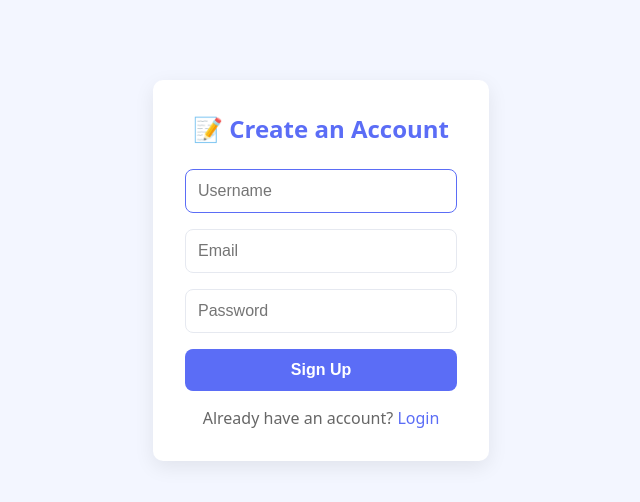
After one commit to zmikicdroin/vid-org-thumb, a Flask app: page /signup in a window 1280 px wide. The commit adds this page. Shown: the top 502 px of the page, without its empty margins (319-959 px from the left). Run offline with Flask 3, Linux system fonts and the light colour scheme.

Commit message:
Add authentication functionality with user signup, login, and session management
Co-authored-by: zmikicdroin <191678027+zmikicdroin@users.noreply.github.com>

```diff
--- a/app.py
+++ b/app.py
@@ -1,5 +1,7 @@
-from flask import Flask, render_template, request, redirect, url_for, jsonify, send_from_directory
+from flask import Flask, render_template, request, redirect, url_for, jsonify, send_from_directory, flash
 from flask_sqlalchemy import SQLAlchemy
+from flask_login import LoginManager, UserMixin, login_user, login_required, logout_user, current_user
+from flask_bcrypt import Bcrypt
 from datetime import datetime
 import os
 import cv2
@@ -24,14 +26,36 @@ app.config['UPLOAD_FOLDER'] = os.environ.get('UPLOAD_FOLDER', 'uploads')
 app.config['THUMBNAIL_FOLDER'] = os.environ.get('THUMBNAIL_FOLDER', 'thumbnails')
 app.config['MAX_CONTENT_LENGTH'] = 500 * 1024 * 1024  # 500MB
 app.config['ALLOWED_EXTENSIONS'] = {'mp4', 'avi', 'mov', 'mkv', 'webm', 'flv'}
+app.config['SECRET_KEY'] = os.environ.get('SECRET_KEY', 'dev-secret-key-change-in-production')
 
 db = SQLAlchemy(app)
+bcrypt = Bcrypt(app)
+login_manager = LoginManager(app)
+login_manager.login_view = 'login'
+login_manager.login_message = 'Please log in to access this page.'
 
 # Ensure directories exist
 os.makedirs(app.config['UPLOAD_FOLDER'], exist_ok=True)
 os.makedirs(app.config['THUMBNAIL_FOLDER'], exist_ok=True)
 
 # Database Models
+class User(UserMixin, db.Model):
+    id = db.Column(db.Integer, primary_key=True)
+    username = db.Column(db.String(80), unique=True, nullable=False)
+    email = db.Column(db.String(120), unique=True, nullable=False)
+    password_hash = db.Column(db.String(128), nullable=False)
+    created_at = db.Column(db.DateTime, default=datetime.utcnow)
+
+    def set_password(self, password):
+        self.password_hash = bcrypt.generate_password_hash(password).decode('utf-8')
+
+    def check_password(self, password):
+        return bcrypt.check_password_hash(self.password_hash, password)
+
+@login_manager.user_loader
+def load_user(user_id):
+    return User.query.get(int(user_id))
+
 class Category(db.Model):
     id = db.Column(db.Integer, primary_key=True)
     name = db.Column(db.String(100), nullable=False, unique=True)
@@ -140,7 +164,79 @@ def generate_video_thumbnail(video_path):
         print(f"Error generating thumbnail: {e}")
         return None
 
+# Authentication Routes
+@app.route('/signup', methods=['GET', 'POST'])
+def signup():
+    if current_user.is_authenticated:
+        return redirect(url_for('index'))
+
+    if request.method == 'POST':
+        username = request.form.get('username', '').strip()
+        email = request.form.get('email', '').strip()
+        password = request.form.get('password', '')
+
+        if not username or not email or not password:
+            flash('All fields are required.', 'error')
+            return render_template('signup.html')
+
+        # Check if username already exists
+        if User.query.filter_by(username=username).first():
+            flash('Username already exists.', 'error')
+            return render_template('signup.html')
+
+        # Check if email already exists
+        if User.query.filter_by(email=email).first():
+            flash('Email already exists.', 'error')
+            return render_template('signup.html')
+
+        # Create new user
+        new_user = User(username=username, email=email)
+        new_user.set_password(password)
+        db.session.add(new_user)
+        db.session.commit()
+
+        flash('Account created successfully! Please log in.', 'success')
+        return redirect(url_for('login'))
+
+    return render_template('signup.html')
+
+@app.route('/login', methods=['GET', 'POST'])
+def login():
+    if current_user.is_authenticated:
+        return redirect(url_for('index'))
+
+    if request.method == 'POST':
+        username_or_email = request.form.get('username_or_email', '').strip()
+        password = request.form.get('password', '')
+
+        if not username_or_email or not password:
+            flash('Both fields are required.', 'error')
+            return render_template('login.html')
+
+        # Try to find user by username or email
+        user = User.query.filter(
+            (User.username == username_or_email) | (User.email == username_or_email)
+        ).first()
+
+        if user and user.check_password(password):
+            login_user(user)
+            next_page = request.args.get('next')
+            return redirect(next_page if next_page else url_for('index'))
+        else:
+            flash('Invalid username/email or password.', 'error')
+            return render_template('login.html')
+
+    return render_template('login.html')
+
+@app.route('/logout')
+@login_required
+def logout():
+    logout_user()
+    flash('You have been logged out.', 'success')
+    return redirect(url_for('login'))
+
 @app.route('/')
+@login_required
 def index():
     categories = Category.query.order_by(Category.name).all()
     videos_by_category = {}
@@ -149,6 +245,7 @@ def index():
     return render_template('index.html', categories=categories, videos_by_category=videos_by_category)
 
 @app.route('/calendar')
+@login_required
 def calendar():
     videos = Video.query.order_by(Video.upload_date.desc()).all()
     videos_by_date = {}
@@ -171,6 +268,7 @@ def thumbnail_file(filename):
     return send_from_directory(app.config['THUMBNAIL_FOLDER'], filename, as_attachment=False)
 
 @app.route('/add_category', methods=['POST'])
+@login_required
 def add_category():
     category_name = request.form.get('category_name', '').strip()
     if category_name:
@@ -182,6 +280,7 @@ def add_category():
     return redirect(url_for('index'))
 
 @app.route('/add_youtube', methods=['POST'])
+@login_required
 def add_youtube():
     youtube_url = request.form.get('youtube_url')
     category_id = request.form.get('category_id')
@@ -201,6 +300,7 @@ def add_youtube():
     return redirect(url_for('index'))
 
 @app.route('/upload_video', methods=['POST'])
+@login_required
 def upload_video():
     if 'video_file' not in request.files:
         return redirect(url_for('index'))
@@ -230,11 +330,13 @@ def upload_video():
     return redirect(url_for('index'))
 
 @app.route('/get_categories')
+@login_required
 def get_categories():
     categories = Category.query.order_by(Category.name).all()
     return jsonify([{'id': c.id, 'name': c.name} for c in categories])
 
 @app.route('/delete_video/<int:video_id>', methods=['POST'])
+@login_required
 def delete_video(video_id):
     video = Video.query.get_or_404(video_id)
 
--- a/requirements.txt
+++ b/requirements.txt
@@ -1,5 +1,7 @@
 Flask==3.0.0
 Flask-SQLAlchemy==3.1.1
+Flask-Login==0.6.3
+Flask-Bcrypt==1.0.1
 opencv-python-headless==4.8.1.78
 Pillow==10.1.0
 requests==2.31.0
--- a/templates/calendar.html
+++ b/templates/calendar.html
@@ -12,6 +12,7 @@
     <div class="nav-links">
       <a href="{{ url_for('index') }}">Gallery</a>
       <a href="{{ url_for('calendar') }}" class="active">Calendar</a>
+      <a href="{{ url_for('logout') }}">Logout</a>
     </div>
   </nav>
   <div class="container">
--- a/templates/index.html
+++ b/templates/index.html
@@ -12,6 +12,7 @@
     <div class="nav-links">
       <a href="{{ url_for('index') }}" class="active">Gallery</a>
       <a href="{{ url_for('calendar') }}">Calendar</a>
+      <a href="{{ url_for('logout') }}">Logout</a>
     </div>
   </nav>
   <div class="container">
--- /dev/null
+++ b/templates/signup.html
@@ -0,0 +1,112 @@
+<!doctype html>
+<html lang="en">
+<head>
+  <meta charset="utf-8" />
+  <meta name="viewport" content="width=device-width,initial-scale=1" />
+  <title>Sign Up - Video Organizer</title>
+  <link rel="stylesheet" href="{{ url_for('static', filename='css/style.css') }}">
+  <style>
+    .auth-container {
+      max-width: 400px;
+      margin: 3rem auto;
+      padding: 2rem;
+    }
+    .auth-card {
+      background: white;
+      border-radius: 10px;
+      padding: 2rem;
+      box-shadow: 0 6px 20px rgba(0,0,0,0.08);
+    }
+    .auth-card h2 {
+      color: #5b6df6;
+      margin-bottom: 1.5rem;
+      text-align: center;
+      font-size: 1.5rem;
+    }
+    .auth-form input {
+      width: 100%;
+      padding: 0.75rem;
+      border-radius: 8px;
+      border: 1px solid #e6e9f0;
+      margin-bottom: 1rem;
+      font-size: 1rem;
+    }
+    .auth-form input:focus {
+      outline: none;
+      border-color: #5b6df6;
+    }
+    .auth-form button {
+      width: 100%;
+      background: #5b6df6;
+      color: white;
+      border: none;
+      padding: 0.75rem;
+      border-radius: 8px;
+      cursor: pointer;
+      font-weight: 600;
+      font-size: 1rem;
+      transition: all 0.2s;
+    }
+    .auth-form button:hover {
+      background: #4a5ce6;
+      transform: translateY(-1px);
+    }
+    .auth-links {
+      text-align: center;
+      margin-top: 1rem;
+      color: #666;
+    }
+    .auth-links a {
+      color: #5b6df6;
+      text-decoration: none;
+      font-weight: 500;
+    }
+    .auth-links a:hover {
+      text-decoration: underline;
+    }
+    .flash-messages {
+      margin-bottom: 1rem;
+    }
+    .flash {
+      padding: 0.75rem;
+      border-radius: 8px;
+      margin-bottom: 0.5rem;
+    }
+    .flash.success {
+      background: #d4edda;
+      color: #155724;
+      border: 1px solid #c3e6cb;
+    }
+    .flash.error {
+      background: #f8d7da;
+      color: #721c24;
+      border: 1px solid #f5c6cb;
+    }
+  </style>
+</head>
+<body>
+  <div class="auth-container">
+    <div class="auth-card">
+      <h2>📝 Create an Account</h2>
+      {% with messages = get_flashed_messages(with_categories=true) %}
+        {% if messages %}
+          <div class="flash-messages">
+            {% for category, message in messages %}
+              <div class="flash {{ category }}">{{ message }}</div>
+            {% endfor %}
+          </div>
+        {% endif %}
+      {% endwith %}
+      <form action="{{ url_for('signup') }}" method="POST" class="auth-form">
+        <input type="text" name="username" placeholder="Username" required autofocus>
+        <input type="email" name="email" placeholder="Email" required>
+        <input type="password" name="password" placeholder="Password" required minlength="6">
+        <button type="submit">Sign Up</button>
+      </form>
+      <div class="auth-links">
+        Already have an account? <a href="{{ url_for('login') }}">Login</a>
+      </div>
+    </div>
+  </div>
+</body>
+</html>
```
Also changed, not shown: templates/login.html (added, +111 -0 lines).
